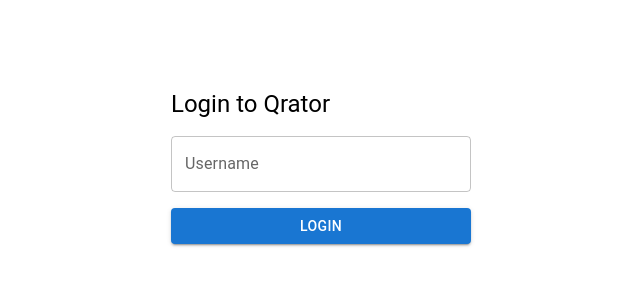
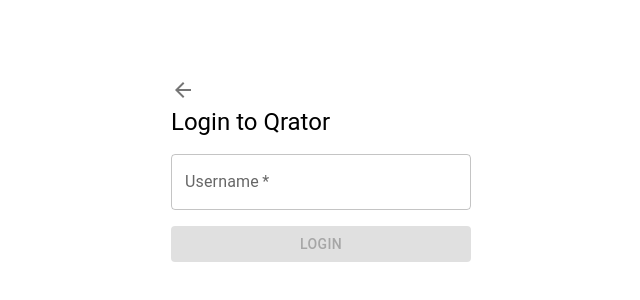
Before and after one commit to salmonkarp/CVWO-Frontend, a React (Vite) app: page /login in a window 1280 px wide. Shown: the part 234-534 px from the top of the page, without its empty margins (319-959 px from the left). Built offline with nearby package versions, Linux system fonts and the light colour scheme.

Commit message:
Improve login

```diff
--- a/index.html
+++ b/index.html
@@ -2,9 +2,9 @@
 <html lang="en">
   <head>
     <meta charset="UTF-8" />
-    <link rel="icon" type="image/svg+xml" href="/vite.svg" />
+    <link rel="icon" type="image/svg+xml" href="/chat.png" />
     <meta name="viewport" content="width=device-width, initial-scale=1.0" />
-    <title>cvwo-frontend</title>
+    <title>Qrator</title>
   </head>
   <body>
     <div id="root"></div>
--- a/src/App.tsx
+++ b/src/App.tsx
@@ -1,18 +1,61 @@
-import { Routes, Route, Navigate } from 'react-router-dom';
-import Home from './pages/Home';
-import Login from './pages/Login';
-import Dashboard from './pages/Dashboard';
+import { Routes, Route, Navigate } from "react-router-dom";
+import Home from "./pages/Home";
+import Login from "./pages/Login";
+import Dashboard from "./pages/Dashboard";
+import { useState } from "react";
 
 const App = () => {
-  const token = localStorage.getItem('token'); // JWT
+  const [token, setToken] = useState<string | null>(
+    localStorage.getItem("token")
+  );
+  const [username, setUsername] = useState<string | null>(
+    localStorage.getItem("username")
+  );
+
+  const isLoggedIn = !!token;
+
+  const handleLogin = (newToken: string, newUsername: string) => {
+    setToken(newToken);
+    setUsername(newUsername);
+    localStorage.setItem("token", newToken);
+    localStorage.setItem("username", newUsername);
+  };
+
+  const handleLogout = () => {
+    setToken(null);
+    setUsername(null);
+    localStorage.removeItem("token");
+    localStorage.removeItem("username");
+  };
 
   return (
     <Routes>
-      <Route path="/" element={<Home />} />
-      <Route path="/login" element={<Login />} />
+      <Route
+        path="/"
+        element={<Navigate to={isLoggedIn ? "/dashboard" : "/home"} replace />}
+      />
+      <Route path="/home" element={<Home />} />
+      <Route
+        path="/login"
+        element={
+          isLoggedIn
+            ? <Navigate to="/dashboard" replace />
+            : <Login onLoginSuccess={(token, username) => handleLogin(token, username)} />
+        }
+      />
       <Route
         path="/dashboard"
-        element={token ? <Dashboard /> : <Navigate to="/login" />}
+        element={
+          isLoggedIn ? (
+            <Dashboard username={username || ""} onLogout={handleLogout} />
+          ) : (
+            <Navigate to="/login" />
+          )
+        }
+      />
+      <Route
+        path="*"
+        element={<Navigate to="/" replace />}
       />
     </Routes>
   );
--- a/src/components/NavBar.tsx
+++ b/src/components/NavBar.tsx
@@ -1,12 +1,10 @@
 import { AppBar, Button, Toolbar, Typography } from "@mui/material";
-import { useNavigate } from "react-router-dom";
 
-const NavBar = () => {
+const NavBar: React.FC<{ onLogout: () => void, username?: string }> = ({ onLogout, username }) => {
 
-    const navigate = useNavigate();
     const handleLogout = () => {
         localStorage.removeItem('token');
-        navigate('/login');
+        onLogout();
     };
 
     return (
@@ -14,6 +12,9 @@
             <Toolbar>
                 <Typography variant="h6" sx={{ flexGrow: 1 }}>
                 Dashboard
+                </Typography>
+                <Typography variant="h6" sx={{ mr: 2 }}>
+                {username}
                 </Typography>
                 <Button color="inherit" variant="outlined" onClick={handleLogout}>
                 Logout
--- a/src/pages/Dashboard.tsx
+++ b/src/pages/Dashboard.tsx
@@ -1,12 +1,17 @@
 import { Box, Typography } from '@mui/material';
 import NavBar from '../components/NavBar';
 
-const Dashboard = () => {
+interface DashboardProps {
+  onLogout: () => void;
+  username?: string;
+}
+
+const Dashboard: React.FC<DashboardProps> = ({ onLogout, username }) => {
 
   return (
     <Box>
 
-      <NavBar />
+      <NavBar onLogout={onLogout} username={username} />
 
       <Box
         sx={{
--- a/src/pages/Login.tsx
+++ b/src/pages/Login.tsx
@@ -1,41 +1,73 @@
 import { useState } from 'react';
-import { useNavigate } from 'react-router-dom';
-import { TextField, Button, Box, Typography } from '@mui/material';
+import { TextField, Button, Box, Typography, IconButton } from '@mui/material';
+import { ArrowBack } from '@mui/icons-material';
+import { useNavigate } from 'react-router';
 
-const Login = () => {
+interface LoginProps {
+  onLoginSuccess: (token: string, username: string) => void;
+}
+
+const Login: React.FC<LoginProps> = ({ onLoginSuccess }) => {
   const [username, setUsername] = useState('');
+  const [isRequesting, setIsRequesting] = useState(false);
+  const [isError, setIsError] = useState(false);
   const navigate = useNavigate();
 
   const handleLogin = async () => {
+    setIsRequesting(true);
+    setIsError(false);
+    try {
       const response = await fetch('http://localhost:8080/login', {
         method: 'POST',
         headers: { 'Content-Type': 'application/json' },
         body: JSON.stringify({ username })
       });
+
       const data = await response.text();
-    if (data.includes('token')) {
+
+      if (response.ok && data.includes('token')) {
         localStorage.setItem('token', data);
-      console.log('Login successful, token stored');
-      navigate('/dashboard');
+        localStorage.setItem('username', username);
+        onLoginSuccess(data, username);
       } else {
-      alert('Login failed');
+        setIsError(true);
       }
+    } catch {
+      setIsError(true);
+    } finally {
+      setIsRequesting(false);
+    }
+  };
+
+  const handleSubmit = (e: React.FormEvent<HTMLFormElement>) => {
+    e.preventDefault();
+    handleLogin();
   };
 
   return (
     <Box sx={{ display: 'flex', flexDirection: 'column', width: 300, m: 'auto', height: '100vh', justifyContent: 'center' }}>
+      <Box sx={{ height: 20, mb: 2, ml: -1 }}>
+        <IconButton onClick={() => navigate('/home')}>
+          <ArrowBack />
+        </IconButton>
+      </Box>
       <Typography variant="h5" sx={{ mb: 2 }}>
         Login to Qrator
       </Typography>
+      <form onSubmit={handleSubmit} style={{ display: 'contents' }}>
         <TextField
           label="Username"
           value={username}
-        onChange={e => setUsername(e.target.value)}
+          onChange={e => {setUsername(e.target.value); setIsError(false);}}
           sx={{ mb: 2 }}
+          required={true}
+          error={isError}
+          helperText={isError ? 'Login failed. Please try again.' : ''}
         />
-      <Button variant="contained" onClick={handleLogin}>
-        Login
+        <Button variant="contained" type='submit' disabled={isRequesting || !username}>
+          {isRequesting ? 'Logging in...' : 'Login'}
         </Button>
+      </form>
     </Box>
   );
 };
```
Also changed, not shown: public/chat.png (added). Lines whose indentation alone changed are shown as unchanged.
